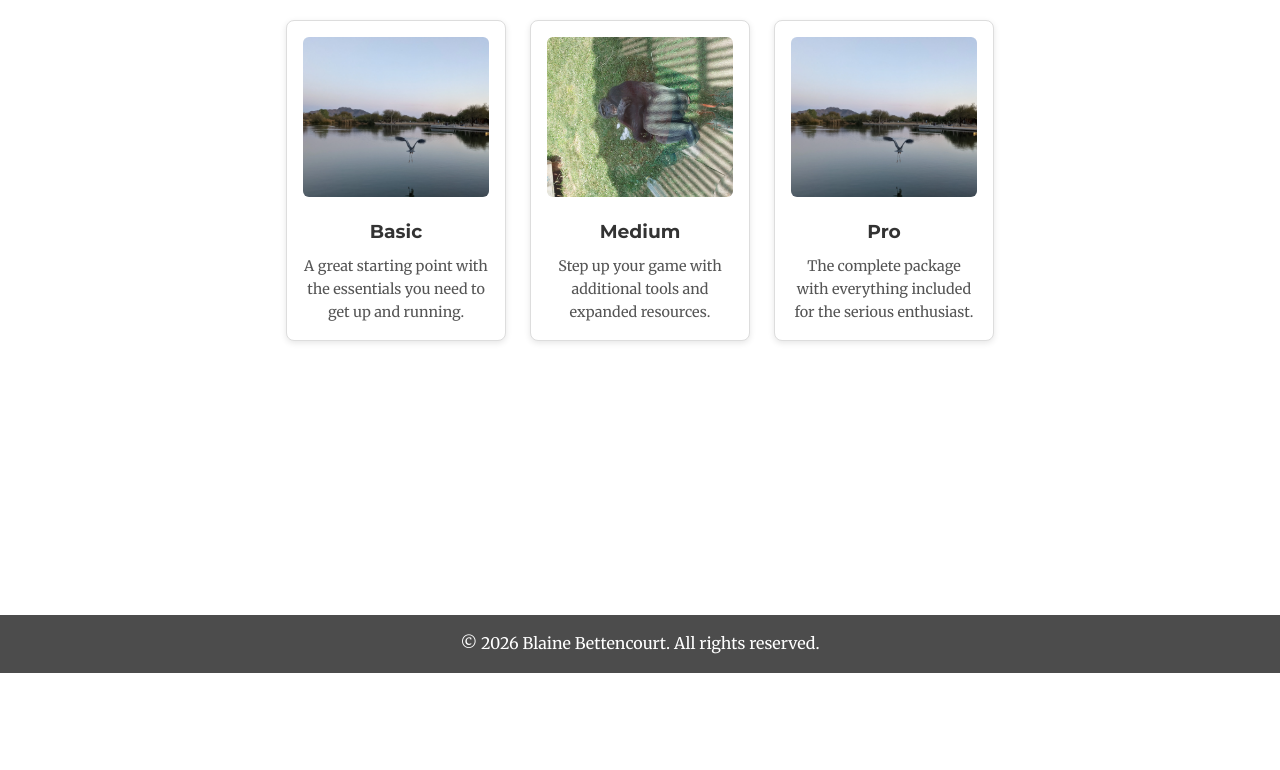
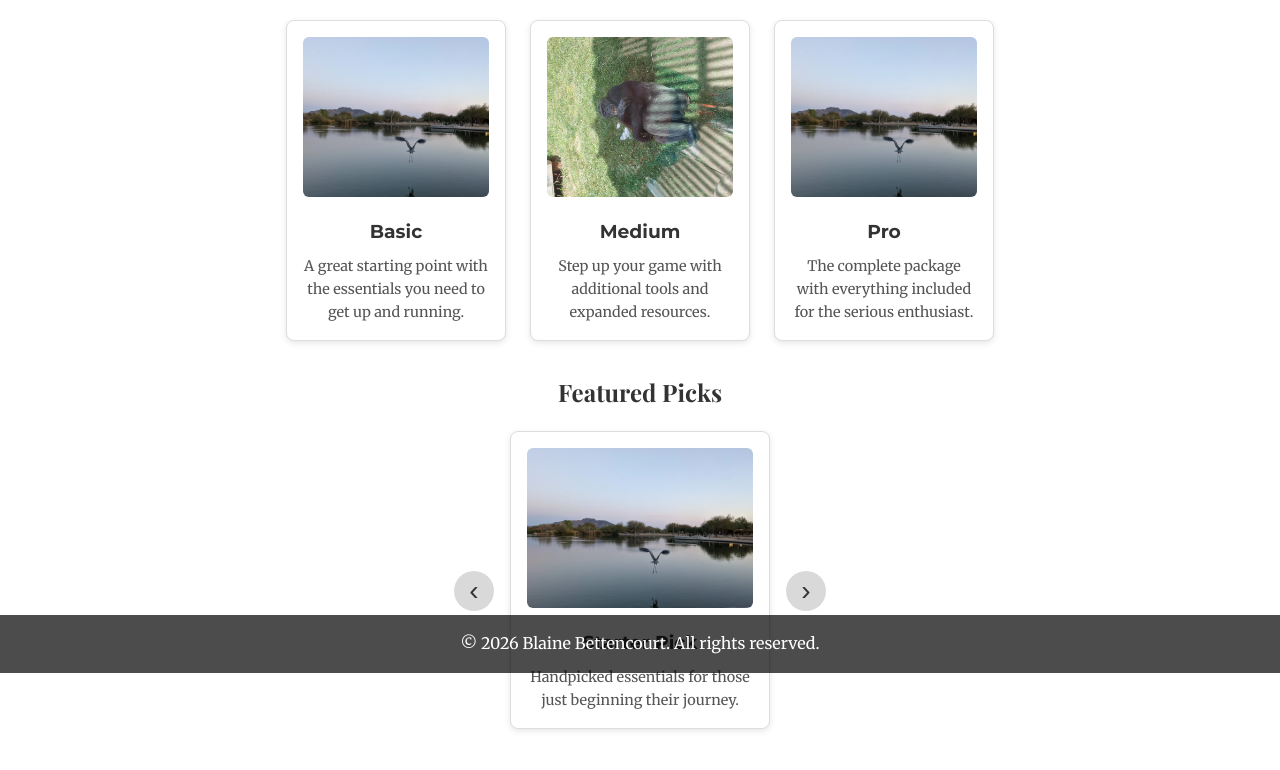
Before and after one commit to bettencb/StaticWebsite, a Jekyll site: the page built from kits.md, in a window 1280 px wide, cut to the strip 227-1090 px from the top of the page. Shown: the top 770 px of the strip. Built offline with Jekyll 4.4.1, drawn with Linux system fonts in a browser that asks for light colours; before the commit the page ends 900 px from its top, so only the background shows below that.

Commit message:
hotfix - carousel shuffle display added

```diff
--- a/assets/css/style.css
+++ b/assets/css/style.css
@@ -113,6 +113,79 @@ img {
   color: #555;
 }
 
+.carousel-section {
+  text-align: center;
+  margin: 2rem 0 4rem;
+}
+
+.carousel-section h2 {
+  font-family: 'Playfair Display', serif;
+  margin-bottom: 1.25rem;
+}
+
+.carousel {
+  display: flex;
+  align-items: center;
+  justify-content: center;
+  gap: 1rem;
+}
+
+.carousel-track {
+  position: relative;
+  width: 260px;
+  height: 320px;
+}
+
+.carousel-card {
+  display: none;
+  background: #fff;
+  border: 1px solid #ddd;
+  border-radius: 8px;
+  padding: 1rem;
+  width: 260px;
+  text-align: center;
+  box-shadow: 0 2px 6px rgba(0, 0, 0, 0.1);
+}
+
+.carousel-card.active {
+  display: block;
+}
+
+.carousel-card img {
+  width: 100%;
+  height: 160px;
+  object-fit: cover;
+  border-radius: 6px;
+  margin: 0 0 0.75rem 0;
+}
+
+.carousel-card h3 {
+  margin-bottom: 0.5rem;
+}
+
+.carousel-card p {
+  font-size: 0.9rem;
+  color: #555;
+}
+
+.carousel-btn {
+  background: rgba(0, 0, 0, 0.15);
+  border: none;
+  border-radius: 50%;
+  width: 40px;
+  height: 40px;
+  font-size: 1.75rem;
+  line-height: 1;
+  cursor: pointer;
+  color: #333;
+  transition: background 0.2s;
+  flex-shrink: 0;
+}
+
+.carousel-btn:hover {
+  background: rgba(0, 0, 0, 0.3);
+}
+
 footer {
   background: rgba(0, 0, 0, 0.7);
   padding: 1rem;
--- a/kits.md
+++ b/kits.md
@@ -23,3 +23,54 @@ title: Bundle Sales Page
     <p>The complete package with everything included for the serious enthusiast.</p>
   </div>
 </div>
+
+<div class="carousel-section">
+  <h2>Featured Picks</h2>
+  <div class="carousel">
+    <button class="carousel-btn prev" aria-label="Previous">&#8249;</button>
+    <div class="carousel-track">
+      <div class="carousel-card">
+        <img src="{{ '/assets/images/random-1_thumbnail.webp' | relative_url }}" alt="Starter Pick">
+        <h3>Starter Pick</h3>
+        <p>Handpicked essentials for those just beginning their journey.</p>
+      </div>
+      <div class="carousel-card">
+        <img src="{{ '/assets/images/random-2_thumbnail.webp' | relative_url }}" alt="Explorer Pick">
+        <h3>Explorer Pick</h3>
+        <p>Curated selections for adventurers ready to level up.</p>
+      </div>
+      <div class="carousel-card">
+        <img src="{{ '/assets/images/random-1_thumbnail.webp' | relative_url }}" alt="Expert Pick">
+        <h3>Expert Pick</h3>
+        <p>Premium choices for seasoned enthusiasts who want the best.</p>
+      </div>
+    </div>
+    <button class="carousel-btn next" aria-label="Next">&#8250;</button>
+  </div>
+</div>
+
+<script>
+  const track = document.querySelector('.carousel-track');
+  const cards = document.querySelectorAll('.carousel-card');
+  const prevBtn = document.querySelector('.carousel-btn.prev');
+  const nextBtn = document.querySelector('.carousel-btn.next');
+  let current = 0;
+
+  function showCard(index) {
+    cards.forEach((card, i) => {
+      card.classList.toggle('active', i === index);
+    });
+  }
+
+  prevBtn.addEventListener('click', () => {
+    current = (current - 1 + cards.length) % cards.length;
+    showCard(current);
+  });
+
+  nextBtn.addEventListener('click', () => {
+    current = (current + 1) % cards.length;
+    showCard(current);
+  });
+
+  showCard(current);
+</script>
```
